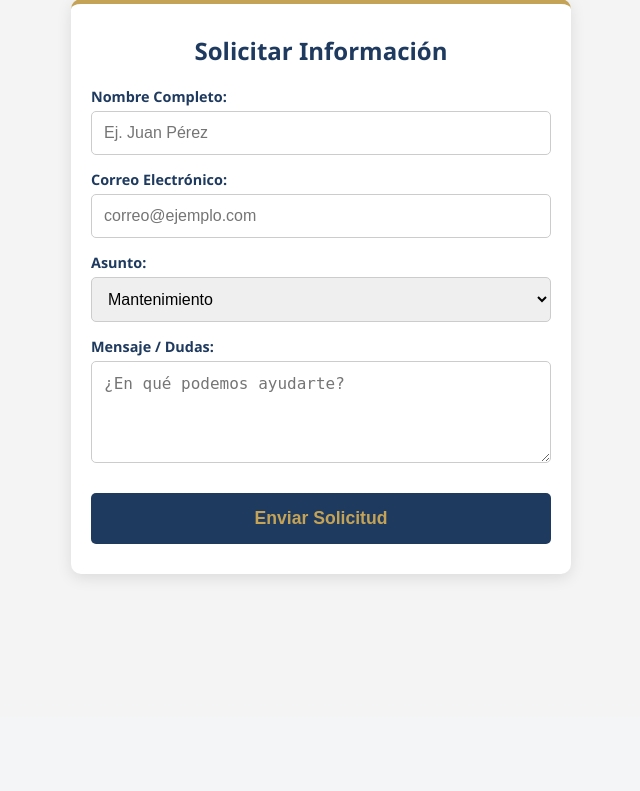
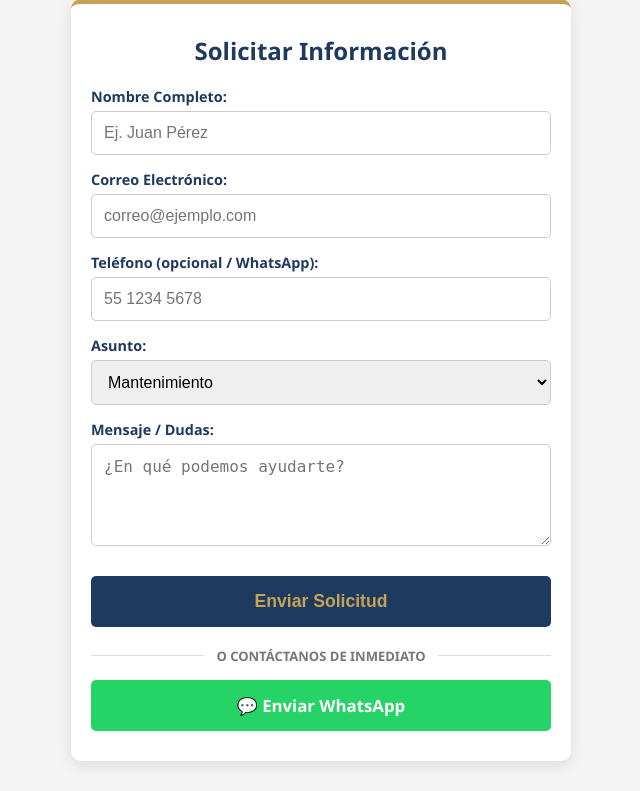
Before and after one commit to ArturoGtzRosas/servicio-gutierrez, a Flask app: page /contacto in a window 1280 px wide. Shown: the part 83-874 px from the top of the page, without its empty margins (319-959 px from the left). Before the commit the page ends 663 px from the top, so only its background shows below. Run offline with Flask 3, Linux system fonts and the light colour scheme; some libraries are stand-ins or nearby versions.

Commit message:
Corregir conexion db en contacto y agregar boton directo de WhatsApp

```diff
--- a/app.py
+++ b/app.py
@@ -339,7 +339,7 @@ def contacto():
         asunto = request.form.get('asunto', '').strip()
         mensaje = request.form.get('mensaje', '').strip()
 
-
+        db = get_db_connection()
         db.execute('''INSERT INTO mensajes (fecha, nombre, email, telefono, asunto, mensaje)
                       VALUES (?, ?, ?, ?, ?, ?)''',
                    (datetime.now().strftime("%d/%m/%Y %H:%M"), nombre, email, telefono, asunto, mensaje))
--- a/templates/contacto.html
+++ b/templates/contacto.html
@@ -36,7 +36,7 @@
             border: 1px solid #ccc;
             border-radius: 5px;
             box-sizing: border-box;
-            font-size: 16px; /* Evita el zoom automático en iPhone/Android al escribir */
+            font-size: 16px;
         }
 
         button {
@@ -54,6 +54,51 @@
         }
 
         button:hover { background: #162a45; }
+
+        .separador-o {
+            display: flex;
+            align-items: center;
+            text-align: center;
+            color: #777;
+            font-size: 13px;
+            font-weight: bold;
+            margin: 20px 0 15px;
+        }
+
+        .separador-o::before, .separador-o::after {
+            content: '';
+            flex: 1;
+            border-bottom: 1px solid #ddd;
+        }
+
+        .separador-o:not(:empty)::before {
+            margin-right: 12px;
+        }
+
+        .separador-o:not(:empty)::after {
+            margin-left: 12px;
+        }
+
+        .btn-whatsapp {
+            display: flex;
+            align-items: center;
+            justify-content: center;
+            gap: 10px;
+            width: 100%;
+            background-color: #25D366;
+            color: white;
+            text-decoration: none;
+            padding: 14px;
+            border-radius: 5px;
+            font-weight: bold;
+            font-size: 1.05em;
+            box-sizing: border-box;
+            transition: background 0.3s, transform 0.1s;
+        }
+
+        .btn-whatsapp:hover {
+            background-color: #20ba5a;
+        }
 
         /* Ajuste para pantallas pequeñas */
         @media (max-width: 600px) {
@@ -82,6 +127,9 @@
         <label>Correo Electrónico:</label>
         <input type="email" name="email" placeholder="correo@ejemplo.com" required>
 
+        <label>Teléfono (opcional / WhatsApp):</label>
+        <input type="tel" name="telefono" placeholder="55 1234 5678">
+
         <label>Asunto:</label>
         <select name="asunto">
             <option value="Mantenimiento">Mantenimiento</option>
@@ -95,6 +143,12 @@
 
         <button type="submit">Enviar Solicitud</button>
     </form>
+
+    <div class="separador-o">O CONTÁCTANOS DE INMEDIATO</div>
+
+    <a href="https://wa.me/525531998587?text=Hola%20*G-Tek%20Soluciones%20Digitales*,%20me%20gustar%C3%ADa%20solicitar%20informaci%C3%B3n%20sobre%20sus%20servicios." target="_blank" class="btn-whatsapp">
+        💬 Enviar WhatsApp
+    </a>
 </div>
 
 </body>
```
